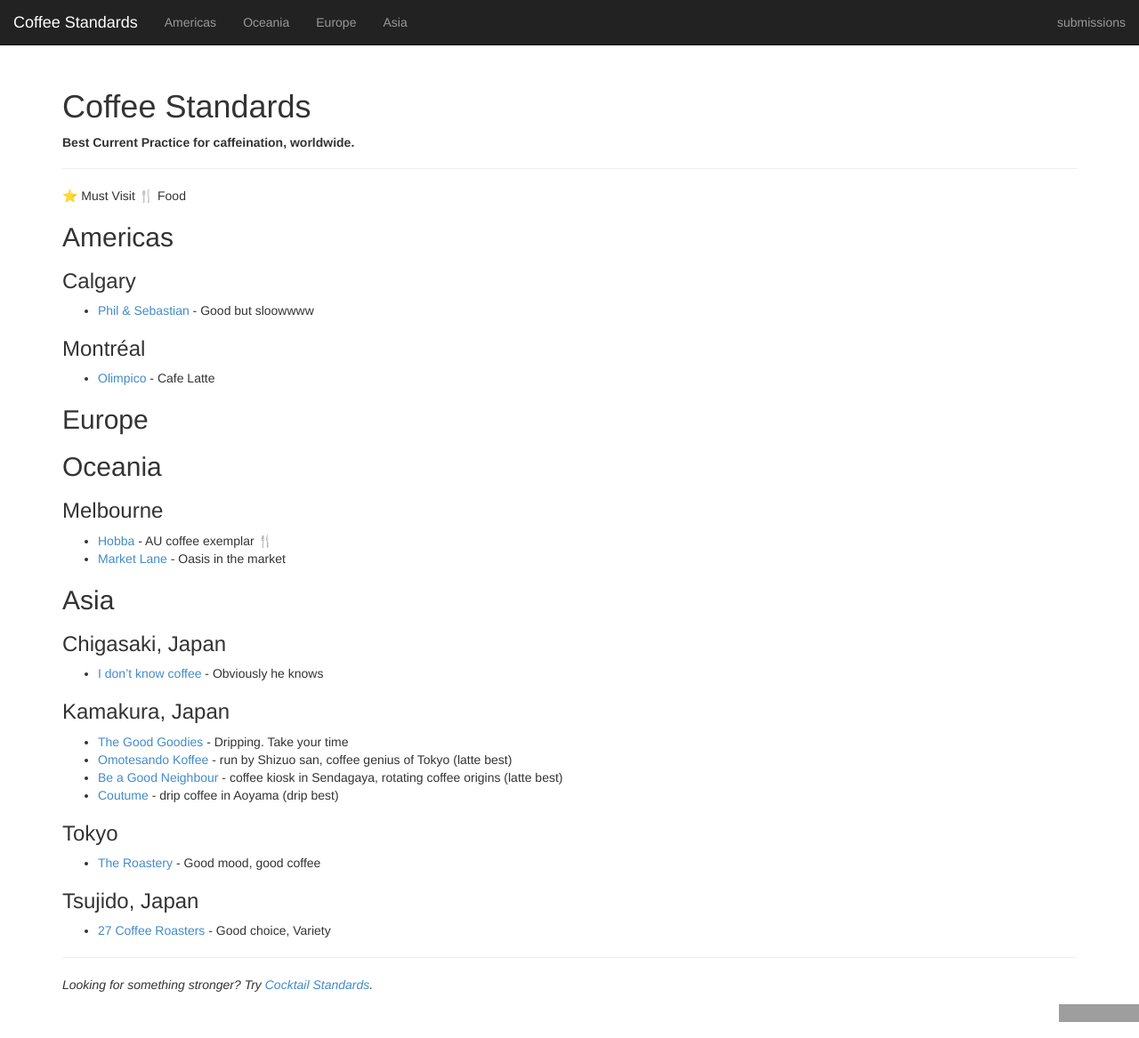
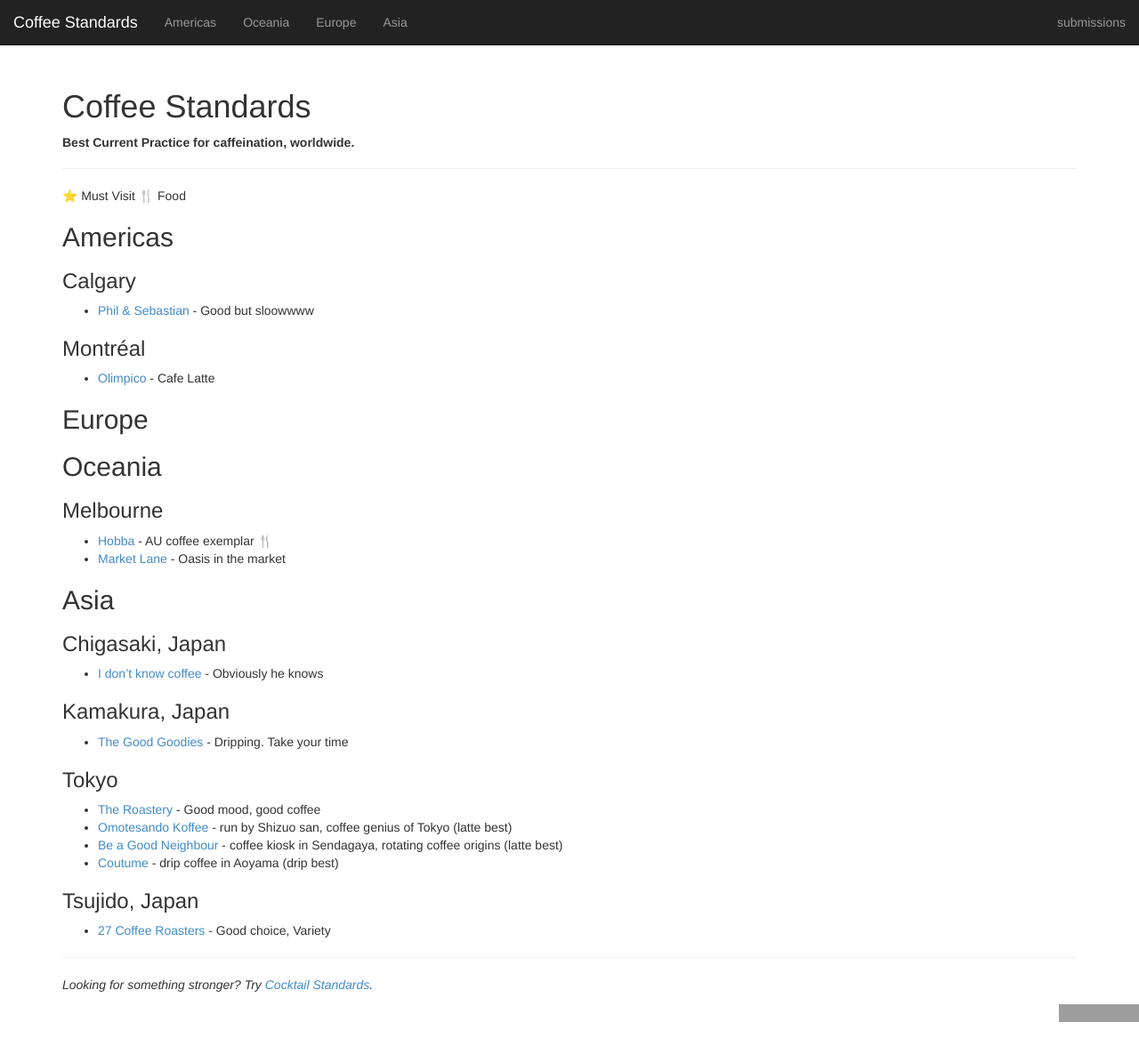
Before and after one commit to nrooney/coffeestandards.github.io, a Jekyll site: the page built from index.md, in a window 1280 px wide and 1167 px high. Shown: the whole window at 89% size. Built offline with Jekyll 4.4.1, drawn with Linux system fonts in a browser that asks for light colours; grey boxes are pictures that could not be loaded.

```diff
--- a/index.md
+++ b/index.md
@@ -41,13 +41,12 @@ show_nav: true
 
 ### Kamakura, Japan
 * [The Good Goodies](https://www.facebook.com/THEGOODGOODIES) - Dripping. Take your time
+
+### Tokyo
+* [The Roastery](http://www.tyharborbrewing.co.jp/jp/roastery/) - Good mood, good coffee
 * [Omotesando Koffee](http://ooo-koffee.com/index_omotesando.html) - run by Shizuo san, coffee genius of Tokyo (latte best)
 * [Be a Good Neighbour](http://beagoodneighbor.net/) - coffee kiosk in Sendagaya, rotating coffee origins (latte best)
 * [Coutume](http://coutume.jp/) - drip coffee in Aoyama (drip best)
-
-### Tokyo
-* [The Roastery](http://www.tyharborbrewing.co.jp/jp/roastery/) - Good mood, good coffee
-
 
 ### Tsujido, Japan
 * [27 Coffee Roasters](http://27coffee.jp/) - Good choice, Variety
```
